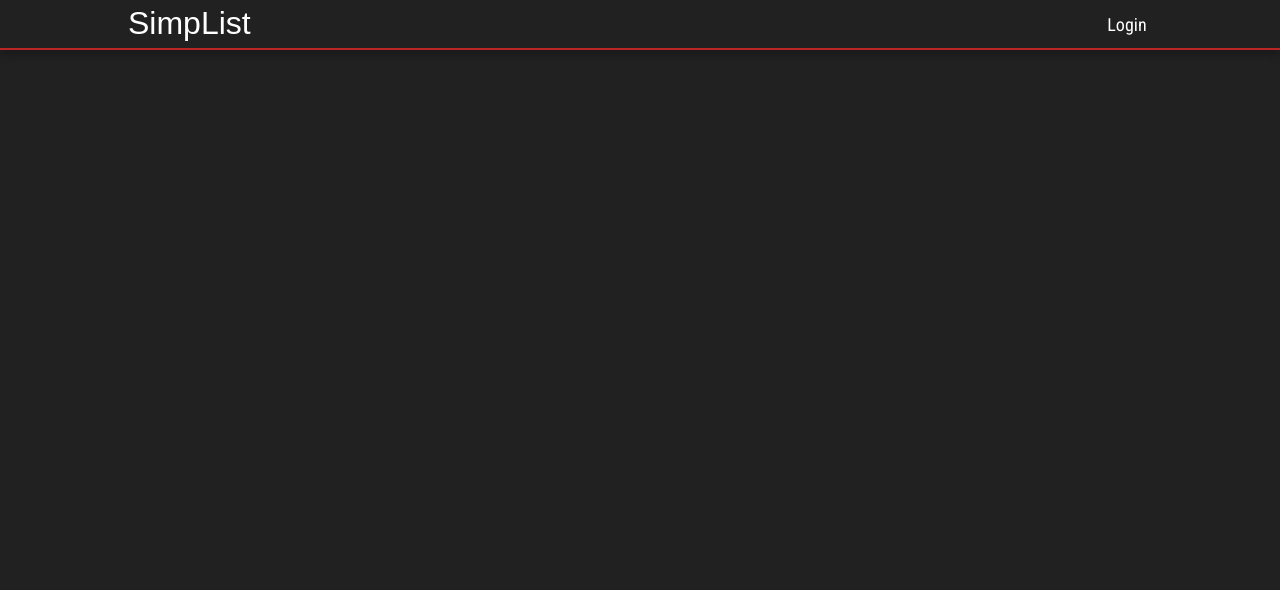
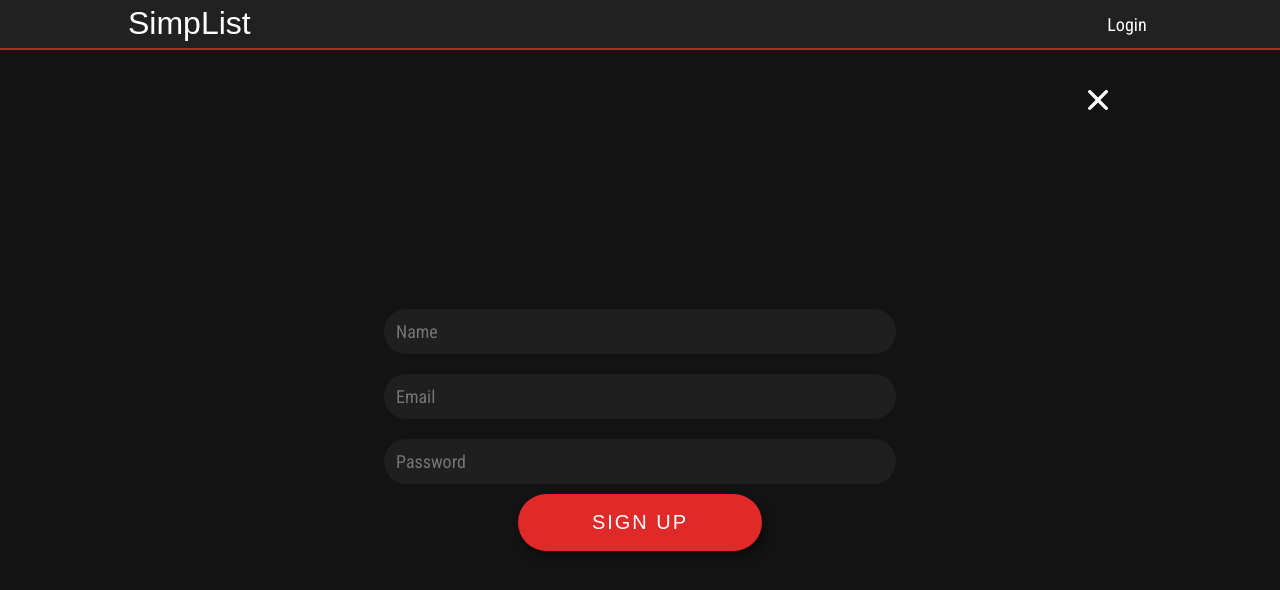
Before and after one commit to thalesdeluca/simplist, a React (Create React App) app in the folder client/: page /signup in a window 1280 px wide. Shown: the top 590 px of the page. Built offline with nearby package versions, Linux system fonts and the light colour scheme; no server answers; a web font is replaced by a local one.

Commit message:
Added Login/Logout button on navbar

```diff
--- a/client/src/components/App.js
+++ b/client/src/components/App.js
@@ -6,6 +6,7 @@ import Dashboard from '../views/Dashboard';
 import Login from '../views/Login';
 import * as actions from '../actions';
 import { connect } from 'react-redux';
+import Signup from '../views/Signup';
 
 class App extends React.Component {
   componentDidMount() {
@@ -19,6 +20,7 @@ class App extends React.Component {
             <Header/>
             <Route exact path="/" component={Dashboard}/>
             <Route path="/login" component={Login}/>
+            <Route path="/signup" component={Signup}/>
           </div>
         </BrowserRouter>
       </div>
--- a/client/src/components/Header.js
+++ b/client/src/components/Header.js
@@ -3,24 +3,38 @@ import * as actions from '../actions';
 import { connect } from 'react-redux';
 import { Link } from 'react-router-dom';
 import '../css/Header.css'
+import axios from 'axios';
 
 class Header extends React.Component {
-  logIn = () => {
+  showMenu = () => {
+    const menu = document.getElementsByClassName("menu")[0];
+    menu.style.display = "initial";
+  }
 
-    if(this.props.auth){
-      this.props.logoutUser();
-    } else {
-      this.props.loginUser("delucathales@gmail.com", "teste123");
-    }
+  closeMenu = () => {
+    const menu = document.getElementsByClassName("menu")[0];
+    menu.style.display = "none";
+  }
 
+  logOut = () => {
+    this.props.logoutUser();
   }
 
   renderContent() {
     if(this.props.auth){
       return(
-        <Link to="/login" id="user" className="link">
-        { this.props.auth.name }
-        </Link>
+        <div id="user" onMouseOver= { this.showMenu }
+        onMouseOut = {
+          this.closeMenu
+        }
+        className="link">
+          { this.props.auth.name }
+          <div className="menu">
+            <ul>
+              <li onClick={ this.logOut }>Logout</li>
+            </ul>
+          </div>
+        </div>
       );
     } else {
       return(
--- a/client/src/css/App.css
+++ b/client/src/css/App.css
@@ -5,7 +5,7 @@
 }
 
 body {
-  background: #212121;
+  background: #131313;
   color: #fff;
   font-family: 'Londrina Solid', sans-serif;
 }
@@ -19,6 +19,7 @@ body {
   border-radius: 40px;
   border: 2px solid transparent;
   transition: all 0.3s ease;
+  box-shadow: 4px 6px 8px rgba(0, 0, 0, 0.4);
   font-family: 'Londrina Solid', sans-serif;
 }
 
@@ -29,6 +30,10 @@ body {
   transition: all 0.3s ease;
 }
 
+.button:active {
+  box-shadow: none;
+}
+
 @media (max-width: 640px){
   .button{
     width: 80%;
--- a/client/src/css/Header.css
+++ b/client/src/css/Header.css
@@ -3,6 +3,7 @@
   height: 50px;
   font-size: 32px;
   padding: 5px 10vw;
+  background: #212121;
   display: flex;
   flex-direction: row;
   text-align: center;
@@ -29,3 +30,21 @@
   text-decoration: none;
   color: #fff;
 }
+.menu {
+  position: absolute;
+  top: 40px;
+  right: 10%;
+  display: flex;
+  flex-direction: column;
+  background: #313131;
+  box-shadow: 2px 4px 6px rgba(0, 0, 0,0.25);
+  display: none;
+}
+.menu ul li {
+  list-style: none;
+  padding: 10px 20px;
+}
+.menu ul li:hover {
+  background: hsl(0, 66%, 44%);
+  transition: all 0.3s ease;
+}
--- a/client/src/css/Login.css
+++ b/client/src/css/Login.css
@@ -8,7 +8,7 @@
   align-items: center;
   justify-content: center;
   font-size: 16px;
-  background: rgba(0, 0, 0, 0.3);
+  background: #131313;
   cursor: default;
   padding: 30px;
 }
--- a/client/src/views/Dashboard.js
+++ b/client/src/views/Dashboard.js
@@ -4,7 +4,6 @@ import * as actions from '../actions';
 
 class Dashboard extends React.Component {
   componentDidMount() {
-    this.props.loginUser("delucathales@gmail.com", "teste123");
     this.props.fetchLists()
     .catch(err => console.log("not logged in"));
 
@@ -12,9 +11,7 @@ class Dashboard extends React.Component {
   renderContent() {
     if(this.props.list){
 
-      return (
-        this.props.list[0].title
-      );
+    } else {
     }
 
   }
--- a/client/src/views/Login.js
+++ b/client/src/views/Login.js
@@ -29,6 +29,9 @@ class Login extends React.Component{
           .then(ok => {
             window.location.href = "/";
           });
+        } else {
+          alert("No password was informed");
+          pass.focus();
         }
       }
     }
@@ -52,7 +55,7 @@ class Login extends React.Component{
 
         <a href="#">Forgot password?</a>
 
-        <div class="button" onClick={this.logIn}>
+        <div className="button" onClick={this.logIn}>
           LOGIN
         </div>
 
--- /dev/null
+++ b/client/src/views/Signup.js
@@ -0,0 +1,87 @@
+import React from 'react';
+import * as actions from '../actions';
+import { connect } from 'react-redux';
+import '../css/Login.css';
+import { Link } from 'react-router-dom';
+import close, {
+  ReactComponent as Close
+} from '../close.svg';
+import axios from 'axios';
+
+class Signup extends React.Component{
+  componentDidMount(){
+    const container = document.getElementsByClassName("container")[0];
+    container.style.animation= "appear 1s ease";
+  }
+
+  signUp = () => {
+    const email = document.getElementById("email");
+    const pass = document.getElementById("password");
+    const name = document.getElementById("name");
+    if(name.value){
+      if(email.value){
+        const emailValue = email.value;
+        const passValue = pass.value;
+
+        const emailValidation = /^(("[\w-\s]+")|([\w-]+(?:\.[\w-]+)*)|("[\w-\s]+")([\w-]+(?:\.[\w-]+)*))(@((?:[\w-]+\.)*\w[\w-]{0,66})\.([a-z]{2,6}(?:\.[a-z]{2})?)$)|(@\[?((25[0-5]\.|2[0-4][0-9]\.|1[0-9]{2}\.|[0-9]{1,2}\.))((25[0-5]|2[0-4][0-9]|1[0-9]{2}|[0-9]{1,2})\.){2}(25[0-5]|2[0-4][0-9]|1[0-9]{2}|[0-9]{1,2})\]?$)/i;
+
+        if(!emailValidation.test(emailValue)){
+          alert("Email is invalid");
+          email.focus();
+        } else {
+          if(passValue){
+            axios.post("/auth/signup", {
+              username: name.value,
+              email: emailValue,
+              password: passValue
+            })
+            .then(signedup => {
+              this.props.loginUser({
+                email: emailValue,
+                password: passValue
+              })
+              .then(ok => {
+                window.location.href = "/";
+              })
+
+            })
+          } else {
+            alert("No password was informed");
+          }
+        }
+      }
+    } else {
+      alert("No Name was informed!");
+      name.focus();
+    }
+
+  }
+
+  render(){
+    return(
+      <div className="container">
+
+        <Link to="/" className="closeContainer">
+          <Close className="close"/>
+        </Link>
+
+        <div>
+          <input type="text" id="name" placeholder="Name"/>
+          <input type="text" id= "email" placeholder="Email"/>
+          <input type="password" id="password" placeholder="Password"/>
+        </div>
+
+        <div className="button" onClick={this.signUp}>
+          SIGN UP
+        </div>
+
+      </div>
+    );
+  }
+}
+
+function mapStateToProps({ auth }) {
+  return({ auth });
+}
+
+export default connect(mapStateToProps, actions)(Signup);
```
Also changed, not shown: 1 other file (tests, documents, lock files or other folders).
